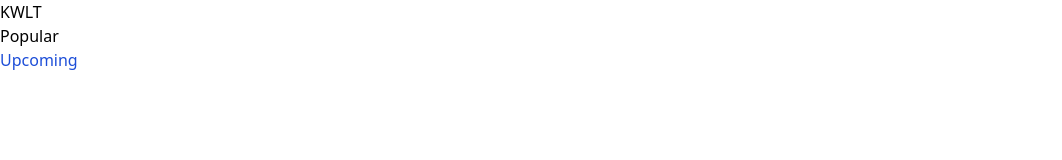
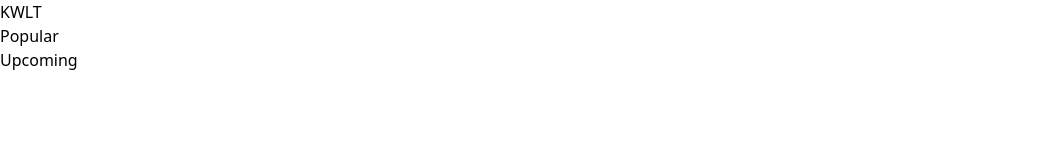
Before and after one commit to ShinThantHtun00/movie_app, a React (Create React App) app: page / in a window 1280 px wide. Shown: the top 160 px of the page, without its empty margins (0-1062 px from the left). Built offline with nearby package versions, Linux system fonts and the light colour scheme.

Commit message:
Fix all errors

```diff
--- a/src/components/Nav.jsx
+++ b/src/components/Nav.jsx
@@ -6,7 +6,7 @@ function Nav() {
       <h1>KWLT</h1>
       <div>
         <p>Popular</p>
-        <p className="text-blue-700">Upcoming</p>
+        <p>Upcoming</p>
         <form action="">
           <input type="text" />
           <MagnifyingGlassIcon/>
```
